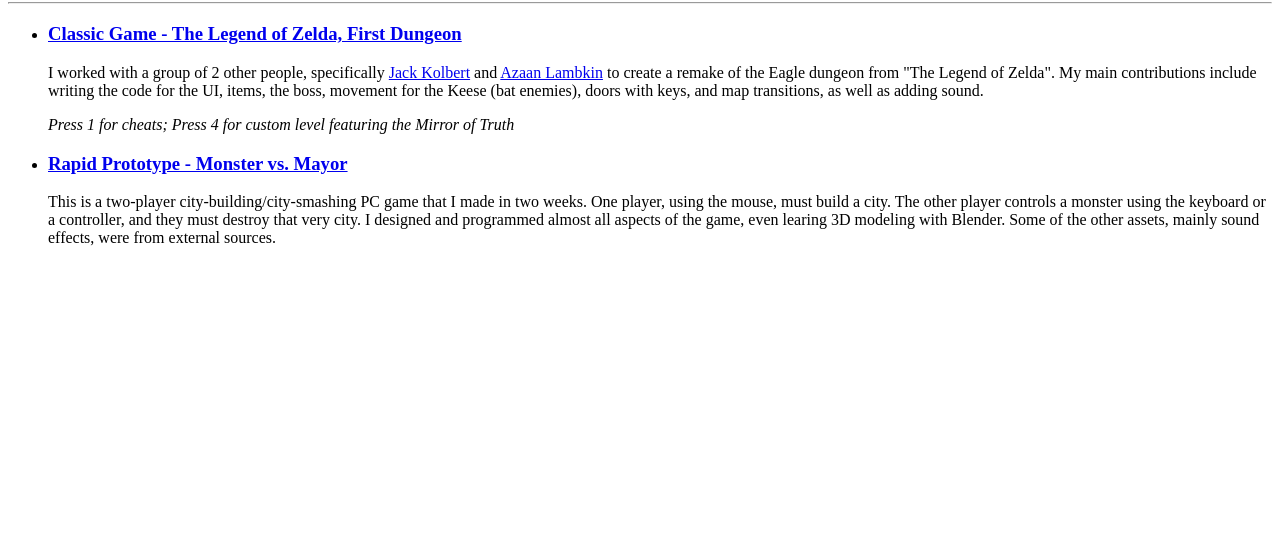
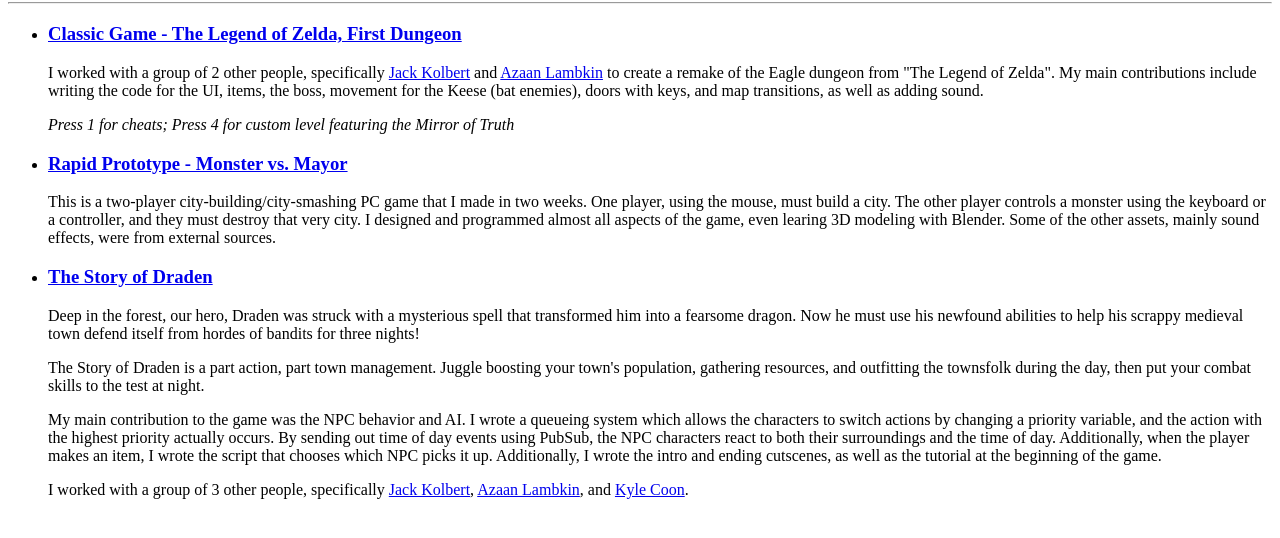
Before and after one commit to mjustian/mjustian.github.io, a plain HTML site: page index.html in a window 1280 px wide. Shown: the part 64-602 px from the top of the page. Drawn offline with Linux system fonts and the light colour scheme.

Commit message:
Update index.html

```diff
--- a/index.html
+++ b/index.html
@@ -30,6 +30,26 @@
 					mainly sound effects, were from external sources.
 				</p>
 			</li>
+			<li>
+				<h3><a href="https://draden494.itch.io/the-story-of-draden">The Story of Draden</a></h3>
+				<p>
+					Deep in the forest, our hero, Draden was struck with a mysterious spell that transformed him into a fearsome dragon. Now he must use his newfound abilities to help his scrappy medieval town defend itself from hordes of bandits for three nights!
+				</p>
+
+				<p>
+					The Story of Draden is a part action, part town management. Juggle boosting your town's population, gathering resources, and outfitting the townsfolk during the day, then put your combat skills to the test at night.
+				</p>
+
+				<p>
+					My main contribution to the game was the NPC behavior and AI. I wrote a queueing system which allows the characters to switch actions by changing a priority variable, and the action with the highest priority actually occurs. By sending out time of day events using PubSub,
+					the NPC characters react to both their surroundings and the time of day. Additionally, when the player makes an item, I wrote the script that chooses which NPC picks it up. Additionally, I wrote the intro and ending cutscenes, as well as the tutorial at the beginning of the game.
+				</p>
+
+				<p>
+					I worked with a group of 3 other people, specifically <a href="https://jackkolbert.github.io/">Jack Kolbert</a>,
+					<a href="https://alambkin.github.io">Azaan Lambkin</a>, and <a href="https://kylecoon.github.io/494">Kyle Coon</a>.
+				</p>
+			</li>
 
 		</ul>
 	</body>
```
